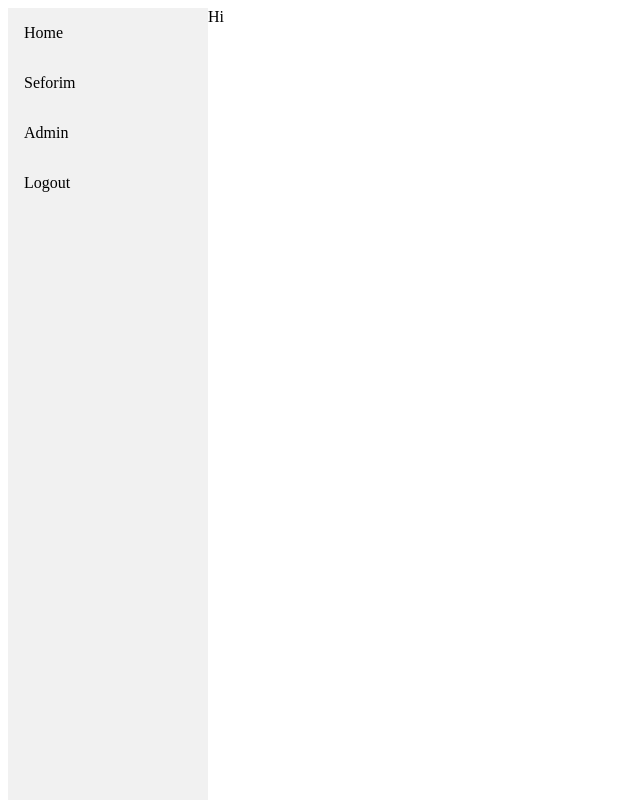
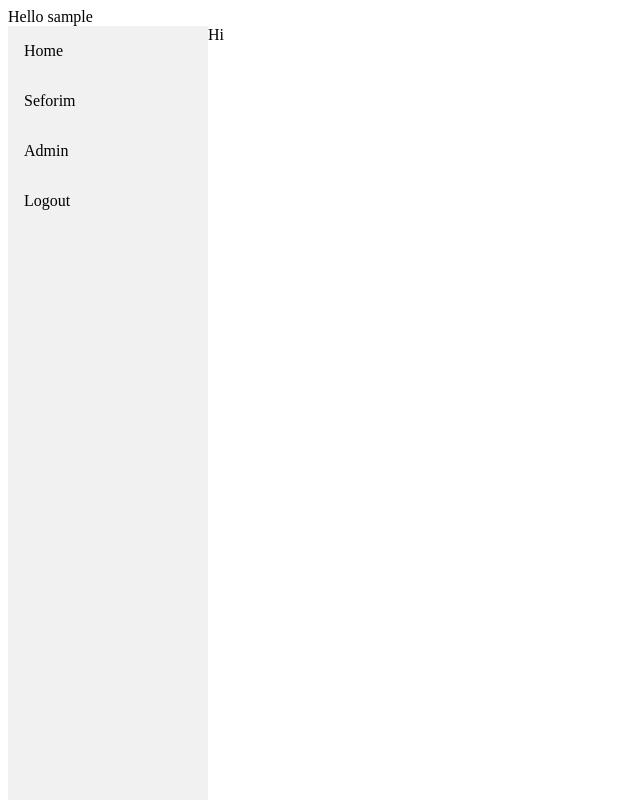
Before and after one commit to MosheSteinberg/sifrei-torah, a Django app: page / in a window 1280 px wide. Shown: the whole page, without its empty margins (0-640 px from the left). Run offline with Django 3.2, Linux system fonts and the light colour scheme; the visitor is signed in with stand-in values (Sample User, id 1).

Commit message:
Add username at top of page

```diff
--- a/templates/base.html
+++ b/templates/base.html
@@ -7,8 +7,14 @@
     {% load static %}
 
     <link rel="stylesheet" type="text/css" href="{% static 'stylesheet.css' %}">
+    <link rel="shortcut icon" type="image/png" href="{% static 'ner icon.png' %}"/>
 
     <body>
+        <div class="topbar">
+            {% if user.is_authenticated %}
+            Hello {{user.username}}
+            {% endif %}
+        </div>
         <div class="sidebar">
             <a href="{% url 'tracker:index' %}">Home</a>
             <a href="{% url 'tracker:seforim-index' %}">Seforim</a>
```
